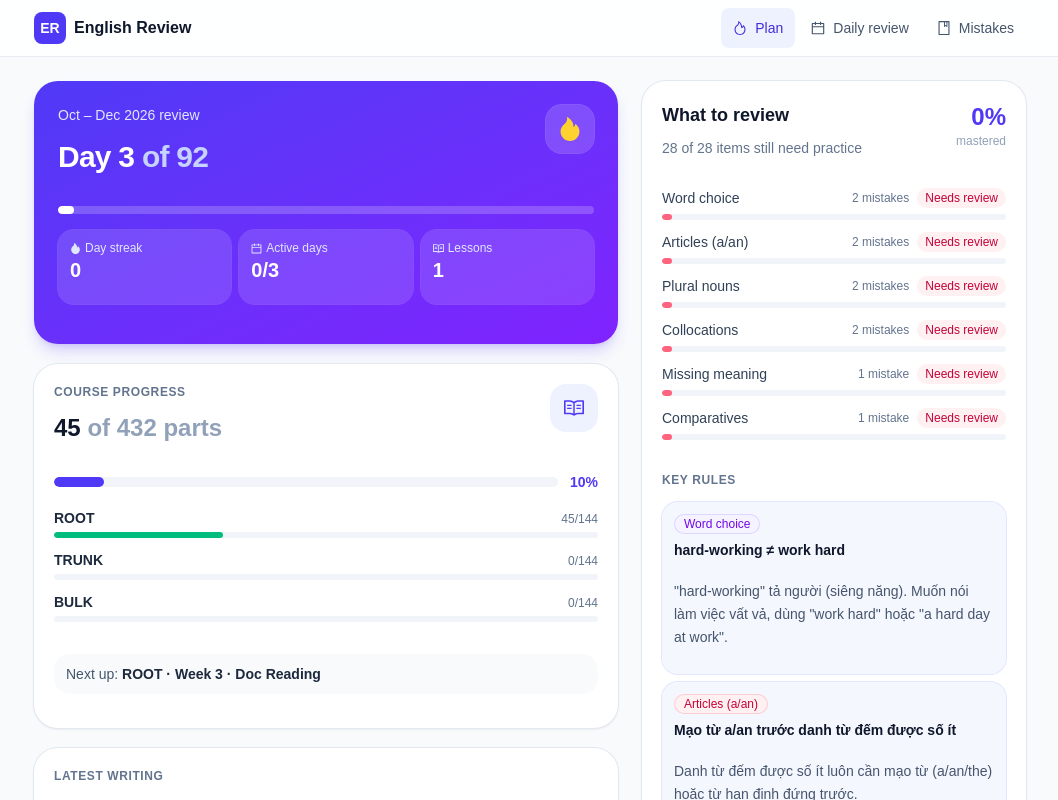
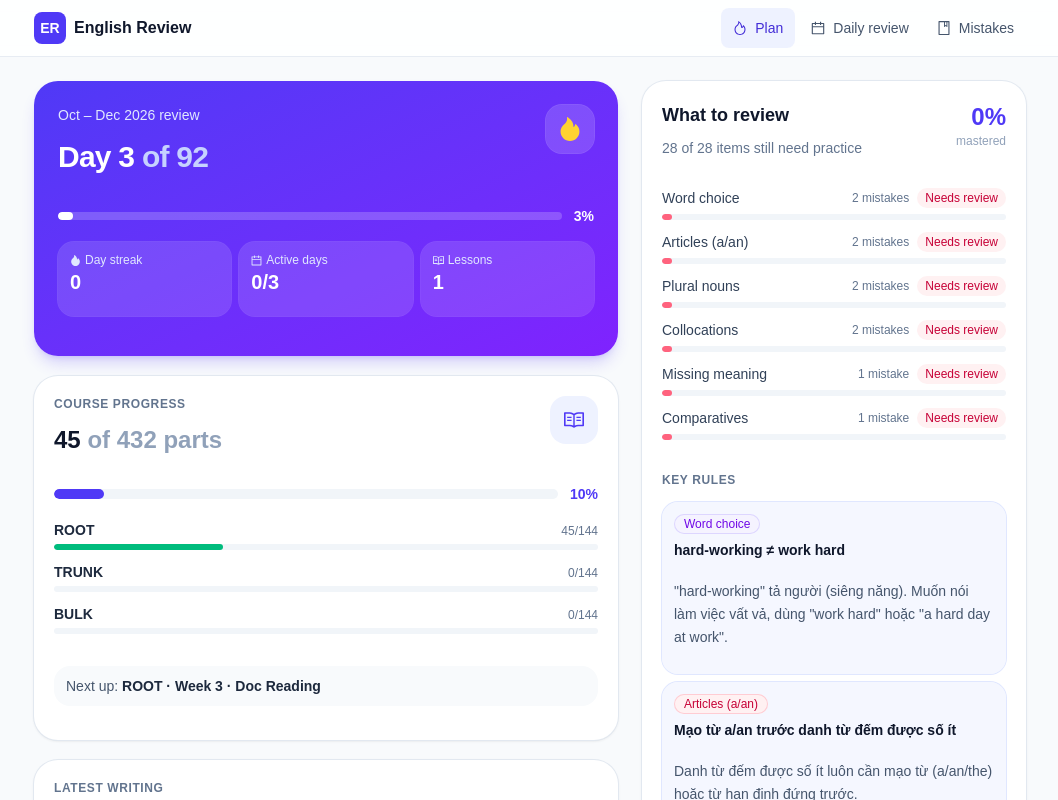
Before and after one commit to khoang-dev/english-review, a Vue app: page / in a window 1280 px wide. Shown: the top 800 px of the page, without its empty margins (110-1168 px from the left). Built offline with nearby package versions, Linux system fonts and the light colour scheme.

Commit message:
Show percentage next to the day progress bar
Co-Authored-By: Claude Opus 5.5 <noreply@anthropic.com>
Claude-Session: https://claude.ai/code/session_01Hxu6v5qiRbWhsZP6N3F1dE

```diff
--- a/src/views/HomeView.vue
+++ b/src/views/HomeView.vue
@@ -83,8 +83,11 @@ const allExercises = computed(() => mergeExercises(lessons.map(getExercises)))
         </div>
 
         <!-- Width is a runtime percentage → dynamic :style is the documented exception -->
-        <div class="h-2 overflow-hidden rounded-full bg-white/20">
-          <div class="h-full rounded-full bg-white" :style="{ width: `${roundPercent}%` }" />
+        <div class="flex items-center gap-3">
+          <div class="h-2 flex-1 overflow-hidden rounded-full bg-white/20">
+            <div class="h-full rounded-full bg-white" :style="{ width: `${roundPercent}%` }" />
+          </div>
+          <span class="text-sm font-semibold">{{ roundPercent }}%</span>
         </div>
 
         <dl class="grid grid-cols-3 gap-2">
```
